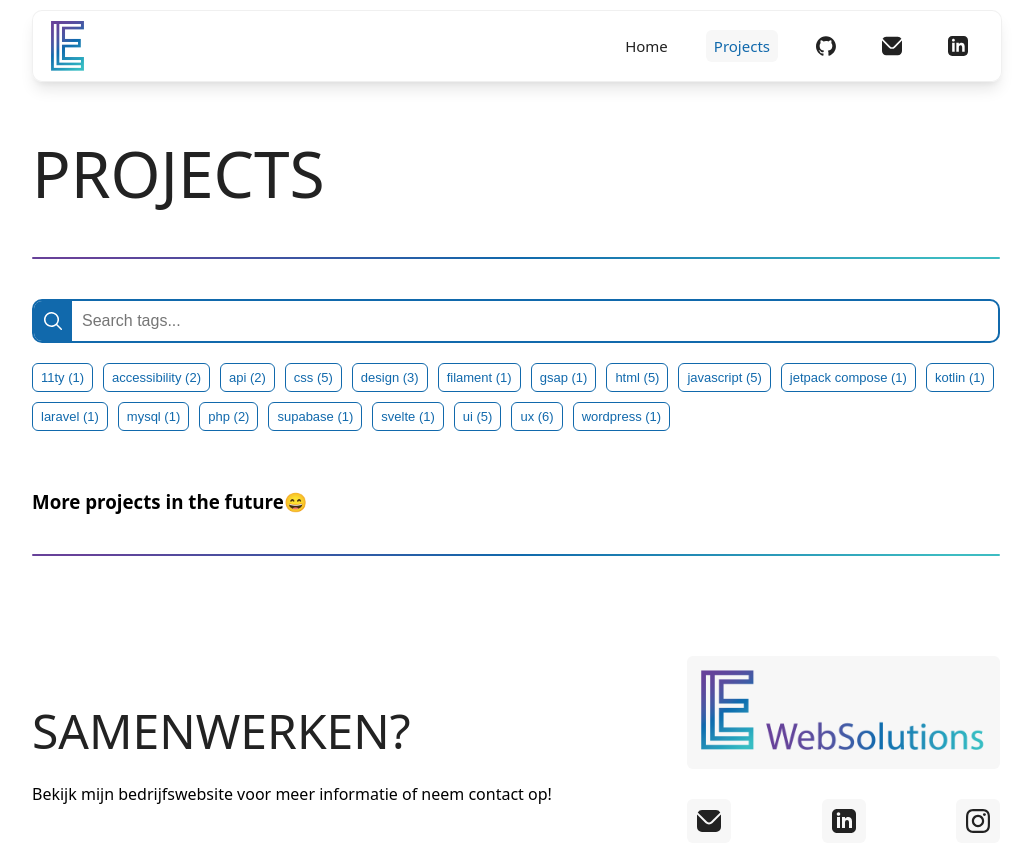
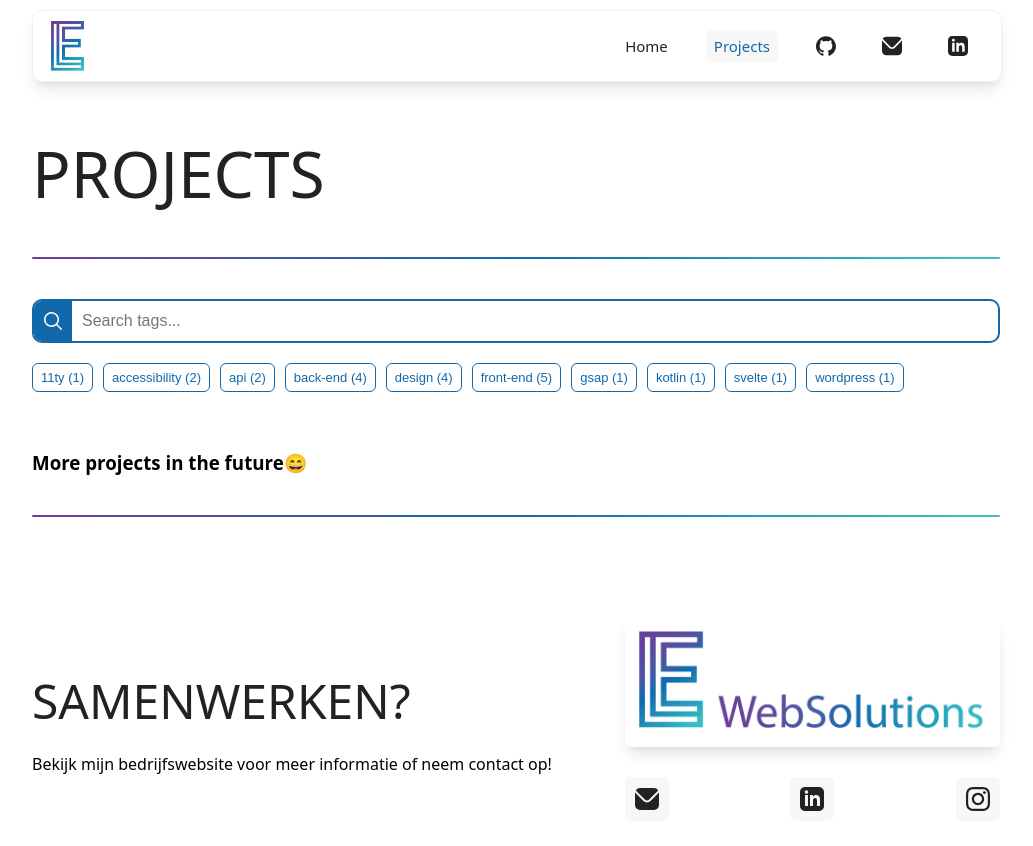
Before and after one commit to EgbertLudema/EgbertLudema-portfolio, an Eleventy site: page pages/projects.html in a window 1280 px wide. Shown: the top 846 px of the page, without its empty margins (124-1157 px from the left). Built offline with nearby package versions, Linux system fonts and the light colour scheme; Eleventy itself is replaced by a stand-in of ours; files that its build step writes are made by us from their sources.

Commit message:
Updates
- Removed/updated taggs
- Updated contact styling

```diff
--- a/css/contact.css
+++ b/css/contact.css
@@ -10,10 +10,10 @@
     align-items: center;
 }
 #contact .left{
-    flex: 2 1 0;
+    flex: 3 1 0;
 }
 #contact .right{
-    flex: 1 1 0;
+    flex: 2 1 0;
     display: flex;
     flex-direction: column;
     gap: 30px;
@@ -28,11 +28,12 @@
 #contact .right .el-websolutions{
     padding: 14px;
     border-radius: var(--border-radius-sm);
-    background: var(--color-bg-secondary);
+    box-shadow: var(--shadow);
     transition: all .3s ease;
 }
 #contact .right .el-websolutions:hover{
-    background: var(--color-bg-lightgray);
+    transform: translateY(-5px) scale(1.02);
+    box-shadow: var(--shadow-hover);
 }
 #contact .personal__socials{
     justify-content: space-between;
--- a/pages/projects.html
+++ b/pages/projects.html
@@ -22,6 +22,9 @@ permalink: /projecten/
                 {{ tagData.tag }} ({{ tagData.count }})
             </button>
         {% endfor %}
+    </div>
+    <div id="noTagsMessage" style="display: none; font-size: 14px; margin-top: 7px; position: absolute;">
+        No tags found
     </div>
 </div>
 
@@ -109,10 +112,17 @@ document.addEventListener("DOMContentLoaded", () => {
     // Filter tags based on search input
     searchInput.addEventListener("input", () => {
         const searchValue = searchInput.value.toLowerCase();
+        let anyVisible = false;
+
         filterButtons.forEach(button => {
             const tag = button.dataset.tag.toLowerCase();
-            button.style.display = tag.includes(searchValue) ? "inline-block" : "none";
+            const isMatch = tag.includes(searchValue);
+            button.style.display = isMatch ? "inline-block" : "none";
+            if (isMatch) anyVisible = true;
         });
+
+        // Show or hide the "No tags found" message
+        document.getElementById("noTagsMessage").style.display = anyVisible ? "none" : "block";
     });
 
     // Update filtering based on selected tags
--- a/projects/dice-label.md
+++ b/projects/dice-label.md
@@ -4,7 +4,7 @@ description: Random outfit generator voor ons kledingmerk DICE Label, dat ik sam
 thumbnail: /assets/projects/DICE-Label/Screenshot_DICE_Label.png
 finished: In Progress
 date:
-tags: ["Wordpress", "CSS", "JavaScript", "HTML"]
+tags: ["Wordpress", "Front-end", "Back-end"]
 links:
   - url: "https://dicelabel.com/"
     caption: "Live website"
--- a/projects/el-websolutions.md
+++ b/projects/el-websolutions.md
@@ -1,10 +1,10 @@
 ---
 title: Website eigen bedrijf
-description: Een volledig gecustomizede website voor mijn eigen bedrijf, ontwikkeld met Svelte.
+description: Een volledig gecustomized website voor mijn eigen bedrijf, ontwikkeld met Svelte.
 thumbnail: /assets/projects/el-websolutions/Screenshot-Nov-2024.png
 finished: In Progress
 date:
-tags: ["Svelte", "GSAP", "HTML", "CSS", "JavaScript", "API", "PHP", "UX", "UI",]
+tags: ["Svelte", "GSAP", "Front-end", "Back-end", "API"]
 links:
   - url: "https://el-websolutions.com/"
     caption: "Live website"
--- a/projects/lowlands.md
+++ b/projects/lowlands.md
@@ -5,7 +5,7 @@ description-eng: For a school minicase, I was tasked with redesigning the Lowlan
 thumbnail: /assets/projects/lowlands/LL23_homepage.png
 finished: Okt 2023
 date: 2023-10-19
-tags: ["UX", "UI", "Design", "Accessibility"]
+tags: ["Design", "Accessibility"]
 links:
   - url: "https://www.youtube.com/watch?v=mbZbLFkKeOg"
     caption: "video"
--- a/projects/portfolio.md
+++ b/projects/portfolio.md
@@ -4,7 +4,7 @@ description: Een website gebouwd d.m.v. 11ty, waardoor ik gemakkelijk nieuwe pro
 thumbnail: /assets/projects/portfolio/homepage.png
 finished: In Progress
 date:
-tags: ["11ty", "HTML", "CSS", "JavaScript", "UX", "UI"]
+tags: ["11ty", "Design", "Front-end"]
 links:
   - url: "https://github.com/EgbertLudema/EgbertLudema-portfolio"
     caption: "github"
--- a/projects/spelrebel.md
+++ b/projects/spelrebel.md
@@ -4,7 +4,7 @@ description: Voor een schoolopdracht kregen wij van onze opdrachtgever "Spelrebe
 thumbnail: /assets/projects/spelrebel/SpelRebel_homescreen.png
 finished: Nov 2023
 date: 2023-11-27
-tags: ["UX", "UI", "Design", "Accessibility"]
+tags: ["Design", "Accessibility"]
 links:
   - url: "https://youtu.be/sZPfk1LbOl0"
     caption: "video"
--- a/projects/steunpuntFriesland.md
+++ b/projects/steunpuntFriesland.md
@@ -4,7 +4,7 @@ description: Als lead developer was ik verantwoordelijk voor het ontwikkelen van
 thumbnail: /assets/projects/steunpunt-friesland/Screenshot_Tool_SteunpuntFriesland.png
 finished: Jul 2024
 date: 2024-07-01
-tags: ["Laravel", "Filament", "Supabase", "HTML", "CSS", "JavaScript"]
+tags: ["Front-end", "Back-end"]
 links:
   - url: "https://github.com/EgbertLudema/Steunpunt-Friesland"
     caption: "github"
--- a/projects/tttxtreme-app-code.md
+++ b/projects/tttxtreme-app-code.md
@@ -5,7 +5,7 @@ description-eng: Building my designed TTTXtreme app for Android using Kotlin and
 thumbnail: /assets/projects/tttxtreme_app/code/Thumbnail-Coding.png
 finished: In Progress
 date:
-tags: ["Kotlin", "Jetpack Compose"]
+tags: ["Kotlin"]
 ---
 
 ## Code
--- a/projects/tttxtreme-app-design.md
+++ b/projects/tttxtreme-app-design.md
@@ -5,7 +5,7 @@ description-eng: Designed my own tic tac toe extreme game.
 thumbnail: /assets/projects/tttxtreme_app/design/Thumbnail-Design.png
 finished: Jul 2024
 date: 2024-07-03
-tags: ["UX", "UI", "Design"]
+tags: ["Design"]
 gallery:
   - src: "/assets/projects/tttxtreme_app/design/landing_screen.png"
     alt: "Landing screen TTTXtreme"
--- a/projects/tttxtreme-website.md
+++ b/projects/tttxtreme-website.md
@@ -4,7 +4,7 @@ description: Voor een side-quest op school heb ik mijn eigen web game gemaakt.
 thumbnail: /assets/projects/tttextreme_website/screenshot_tttextreme_website.png
 finished: Jan 2024
 date: 2024-01-01
-tags: ["PHP", "API", "MYSQL", "HTML", "CSS", "JavaScript", "UX"]
+tags: ["Front-end", "Back-end", "API"]
 links:
   - url: "https://tttextreme.com/"
     caption: "Live website"
```
